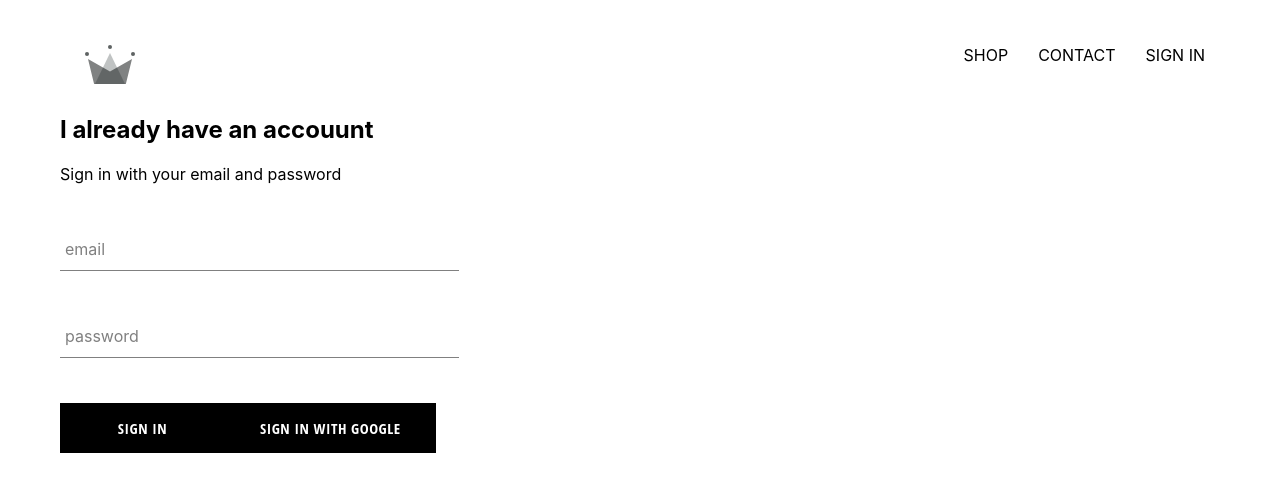
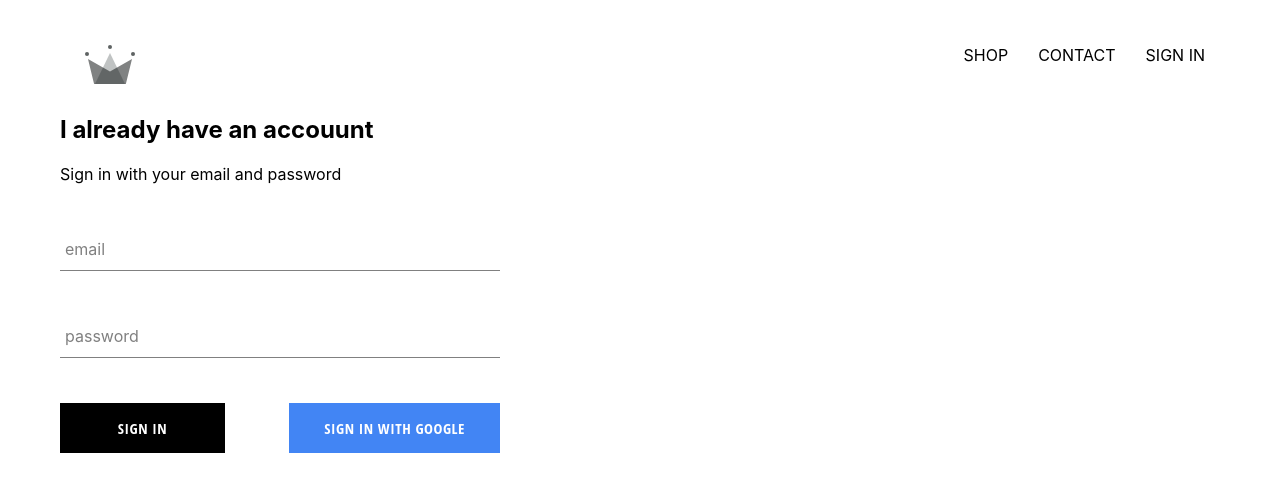
Before and after one commit to xiring746/shoppinggardimna, a React (Create React App) app: page /signin in a window 1280 px wide. Shown: the top 492 px of the page. Built offline with nearby package versions, Linux system fonts and the light colour scheme; no server answers.

Commit message:
Upgrade in sign-in component to add sign-out

```diff
--- a/src/App.css
+++ b/src/App.css
@@ -6,3 +6,6 @@
    text-decoration: none;
    color: black;
 }
+*{
+   box-sizing: border-box;
+}
--- a/src/App.js
+++ b/src/App.js
@@ -34,7 +34,7 @@
      render(){
           return(
                <div>
-                    <Header />
+                    <Header currentUser={this.state.currentUser} />
                     <Switch>
                     <Route exact path='/' component={HomePage} />
                     <Route exact path="/shop" component={ShopPage} />
--- a/src/components/custom-button/custom-button.component.jsx
+++ b/src/components/custom-button/custom-button.component.jsx
@@ -2,8 +2,8 @@
 
 import './custom-button.styles.scss';
 
-const CustomButton = ({ children, ...otherProps }) => (
-        <button className="custom-button" {...otherProps}>
+const CustomButton = ({ children, isGoogleSignIn, ...otherProps }) => (
+        <button className={`${isGoogleSignIn ? 'google-sign-in' : '' } custom-button`} {...otherProps}>
            {children}
         </button>
 )
--- a/src/components/custom-button/custom-button.styles.scss
+++ b/src/components/custom-button/custom-button.styles.scss
@@ -19,4 +19,12 @@
       color: black;
       border: 1px solid black;
     }
+    &.google-sign-in{
+                     background-color: #4285f4;
+                     color: white;
+          &:hover{
+                  background-color: #357ae8;
+                  border:none;
+          }
+    }
   }
--- a/src/components/header/header.component.jsx
+++ b/src/components/header/header.component.jsx
@@ -1,9 +1,10 @@
 import React from 'react';
 import {ReactComponent as Logo} from '../../assets/crown.svg';
 import { Link } from 'react-router-dom';
+import { auth } from '../../firebase/firebase.utils';
 import './header.styles.scss';
 
-const Header = () => (
+const Header = ({currentUser}) => (
            <div className='header'>
                 <Link className="logo-container" to="/">
                    <Logo className="logo" />
@@ -15,9 +16,16 @@
                     <Link className="option" to="/contact">
                          CONTACT
                     </Link>
-                    <Link className="option" to="/signin">
-                         SIGN IN
-                    </Link>
+                    {
+                      currentUser ?
+                      <div className="option" onClick={() => auth.signOut()}>
+                        SIGN OUT
+                      </div> :
+                      <Link className="option" to="/signin">
+                      SIGN IN
+                      </Link>
+                    }
+
                 </div>
            </div>
 )
--- a/src/components/header/header.styles.scss
+++ b/src/components/header/header.styles.scss
@@ -19,5 +19,6 @@
         }
         .option{
                 padding: 10px 15px;
+                cursor: pointer;
         }
 }
--- a/src/components/sign-in/sign-in.component.jsx
+++ b/src/components/sign-in/sign-in.component.jsx
@@ -29,8 +29,10 @@
                              <form onSubmit={this.handleSubmit}>
                                   <FormInput name="email" type="email" label="email" handleChange={this.handleChange} value={this.state.email} required />
                                   <FormInput name="password" type="password" label="password" handleChange={this.handleChange} value={this.state.password} required />
-                                  <CustomButton type="submit">Sign In</CustomButton>
-                                  <CustomButton onClick={signInWithGoogle}>Sign In With Google</CustomButton>
+                                  <div className="buttons">
+                                      <CustomButton type="submit">Sign In</CustomButton>
+                                      <CustomButton onClick={signInWithGoogle} isGoogleSignIn>Sign In With Google</CustomButton>
+                                  </div>
                              </form>
                           </div>
                    )
--- a/src/components/sign-in/sign-in.styles.scss
+++ b/src/components/sign-in/sign-in.styles.scss
@@ -1,3 +1,10 @@
 .sign-in{
-          width: 30vw;
+          width: 440px;
 }
+.title{
+        margin: 10px 0;
+}
+.buttons{
+          display: flex;
+          justify-content: space-between;
+}
```
